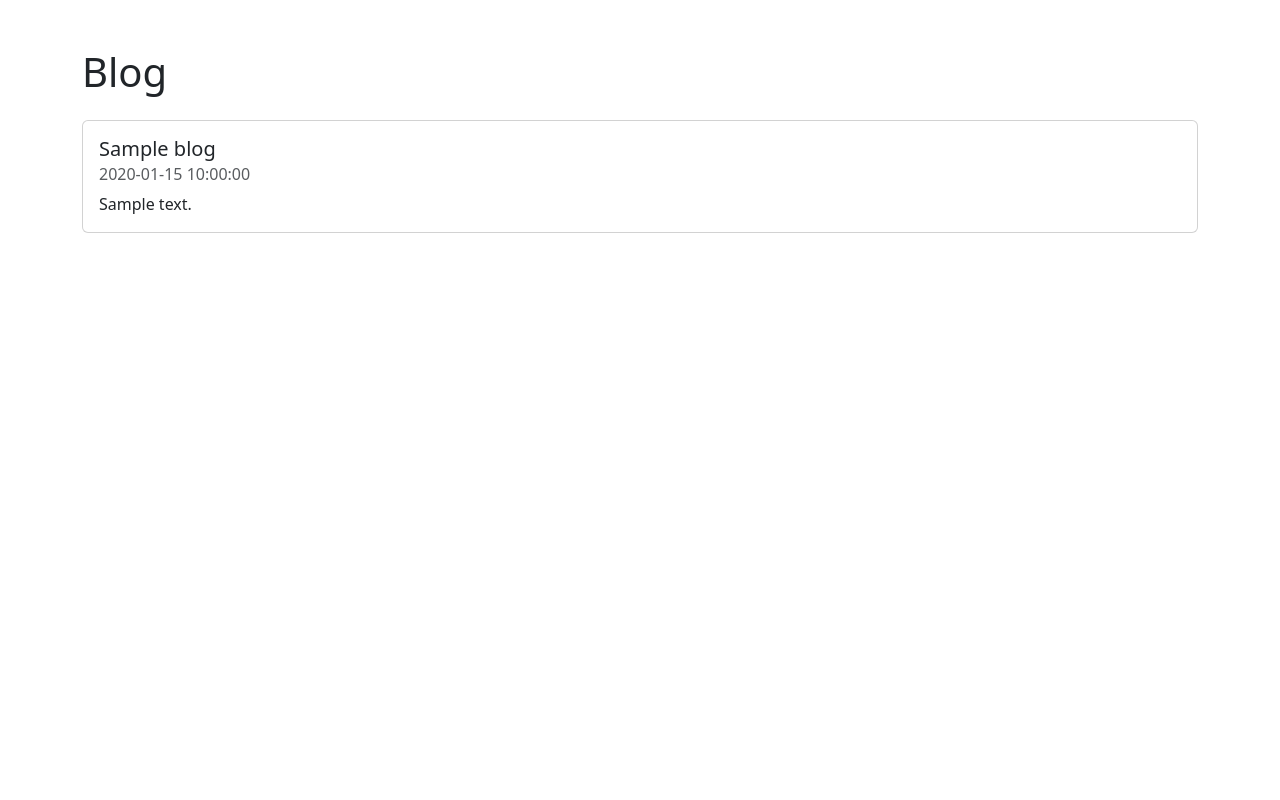
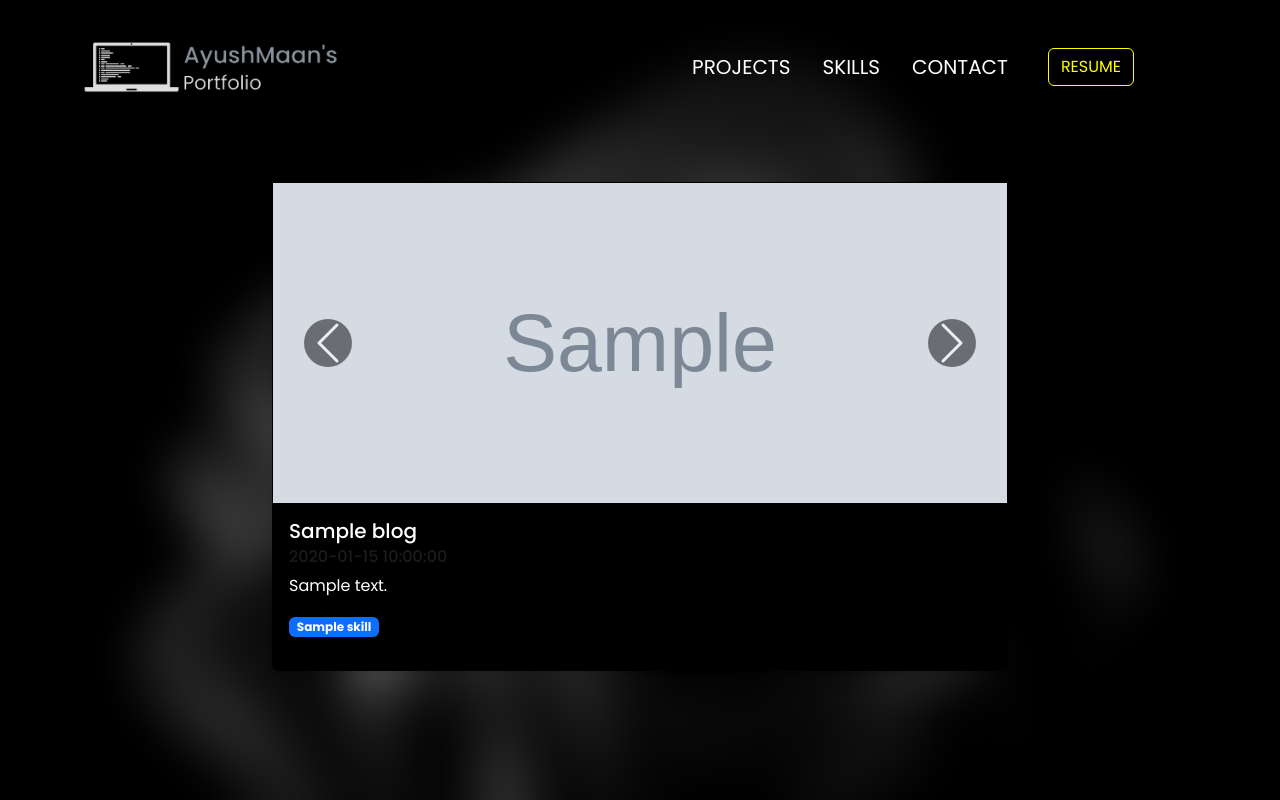
Before and after one commit to ayushmaanFCB/Portfolio-Ayushmaan, a Flask app: template templates/blogs.html in a window 1280 px wide. Run offline with Flask 3, Linux system fonts and the light colour scheme; the template is opened without the code that fills it: most values are stand-ins (such as "Sample title", 1, 10 or a date in 2020); grey boxes marked "Sample" are stand-in pictures.

Commit message:
blogs basics

```diff
--- a/app.py
+++ b/app.py
@@ -22,6 +22,7 @@ try:
     cluster = MongoClient(os.environ.get("mongodb_uri"))
     db = cluster["Personal-Portfolio"]
     collection = db["Koyeb-Flask-Application"]
+    blogs_collection = db["Blogs"]
     subscribers_collection = db["Subscribers"]
 except Exception as e:
     print("Failed to connect to Mongo DB Database : ", e)
@@ -123,5 +124,16 @@ def send_notifications():
         mail.send(msg)
 
 
+@application.route("/blog")
+def blog():
+    blogs = list(blogs_collection.find().sort("created_at", -1))
+
+    for blog in blogs:
+        if "created_at" in blog:
+            blog["created_at"] = blog["created_at"].strftime("%Y-%m-%d %H:%M:%S")
+
+    return render_template("blogs.html", blogs=blogs)
+
+
 if __name__ == "__main__":
-    application.run(host="0.0.0.0", port=8000, debug=True)
+    application.run(host="0.0.0.0", port=8080, debug=True)
--- a/templates/blogs.html
+++ b/templates/blogs.html
@@ -4,25 +4,105 @@
 <head>
     <meta charset="UTF-8">
     <meta name="viewport" content="width=device-width, initial-scale=1.0">
-    <title>Blog</title>
+    <title>Ayushmaan's Projects</title>
     <link href="https://cdn.jsdelivr.net/npm/bootstrap@5.3.0/dist/css/bootstrap.min.css" rel="stylesheet">
+    <link rel="icon" type="image/x-icon" href="{{url_for('static',filename='images/favicon.png')}}">
+    <link rel="stylesheet" href="{{url_for('static',filename='css/styles.css')}}" />
+    <link rel="stylesheet" href="{{url_for('static',filename='css/loading.css')}}" />
 </head>
 
 <body>
+    <nav class="navbar navbar-expand-lg navbar-dark bg-transparent">
+        <div class="container">
+            <a class="navbar-brand" href="/">
+                <img src="{{url_for('static',filename='images/logo.png')}}" alt="Logo" height="60"
+                    class="d-inline-block align-text-top">
+            </a>
+            <button class="navbar-toggler" type="button" data-bs-toggle="offcanvas" data-bs-target="#offcanvasNavbar"
+                aria-controls="offcanvasNavbar" aria-label="Toggle navigation">
+                <span class="navbar-toggler-icon"></span>
+            </button>
+            <div class="sidebar offcanvas offcanvas-start" tabindex="-1" id="offcanvasNavbar"
+                aria-labelledby="offcanvasNavbarLabel">
+                <div class="offcanvas-header text-white">
+                    <h5 class="offcanvas-title" id="offcanvasNavbarLabel">Hello, take a look at my profile</h5>
+                    <button type="button" class="btn-close" data-bs-dismiss="offcanvas" aria-label="Close"></button>
+                </div>
+                <div>
+                    <img id="profile1" src="{{url_for('static',filename='images/profile1.png')}}" class="img-fluid"
+                        alt="..." style="padding: 3rem; padding-top: 5rem">
+                </div>
+                <div class="offcanvas-body d-flex flex-column p-4">
+                    <ul class="navbar-nav justify-content-end align-items-center fs-5 flex-grow-1 pe-3">
+                        <li class="nav-item mx-2">
+                            <a class="nav-link active" aria-current="page" href="/projects">PROJECTS</a>
+                        </li>
+                        <li class="nav-item mx-2">
+                            <a class="nav-link active" href="/skills">SKILLS</a>
+                        </li>
+                        <li class="nav-item mx-2">
+                            <a class="nav-link active" href="/contact">CONTACT</a>
+                        </li>
+                        <li class="nav-item mx-2">
+                            <a href="/resume"><button class="btn btn-outline-warning" type="submit">RESUME</button></a>
+                        </li>
+                    </ul>
+                </div>
+            </div>
+        </div>
+    </nav>
+
     <div class="container mt-5">
-        <h1 class="mb-4">Blog</h1>
-        <div>
+        <div class="row justify-content-center">
+            <div class="col-12 col-md-10 col-lg-8">
                 {% for blog in blogs %}
-            <div class="card mb-3">
+                <div class="card mb-4 shadow-sm">
+                    <!-- Carousel for Cover Images -->
+                    <div id="carousel-{{ loop.index }}" class="carousel slide" data-bs-ride="carousel">
+                        <div class="carousel-inner">
+                            {% for image in blog.images %}
+                            <div class="carousel-item {% if loop.first %}active{% endif %}">
+                                <img src="{{image}}" class="d-block w-100" alt="Blog Image">
+                            </div>
+                            {% endfor %}
+                        </div>
+                        <button class="carousel-control-prev" type="button" data-bs-target="#carousel-{{ loop.index }}"
+                            data-bs-slide="prev">
+                            <span class="carousel-control-prev-icon" aria-hidden="true"></span>
+                            <span class="visually-hidden">Previous</span>
+                        </button>
+                        <button class="carousel-control-next" type="button" data-bs-target="#carousel-{{ loop.index }}"
+                            data-bs-slide="next">
+                            <span class="carousel-control-next-icon" aria-hidden="true"></span>
+                            <span class="visually-hidden">Next</span>
+                        </button>
+                    </div>
+
                     <div class="card-body">
+                        <!-- Blog Title and Subtitle -->
                         <h5 class="card-title">{{ blog.title }}</h5>
                         <h6 class="card-subtitle mb-2 text-muted">{{ blog.created_at }}</h6>
+
+
+
+                        <!-- Blog Content -->
                         <p class="card-text">{{ blog.content }}</p>
+
+                        <!-- Badges for Skills -->
+                        <div class="mb-3">
+                            {% for skill in blog.tags %}
+                            <span class="badge bg-primary me-1">{{ skill }}</span>
+                            {% endfor %}
+                        </div>
                     </div>
                 </div>
                 {% endfor %}
             </div>
         </div>
+    </div>
+
+    <script src="https://cdn.jsdelivr.net/npm/bootstrap@5.3.0/dist/js/bootstrap.bundle.min.js"></script>
+
 </body>
 
 </html>
```
Lines whose indentation alone changed are shown as unchanged.
